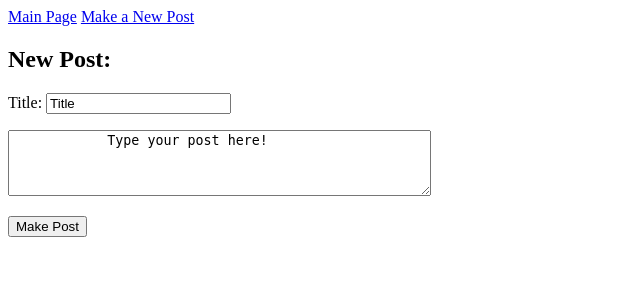
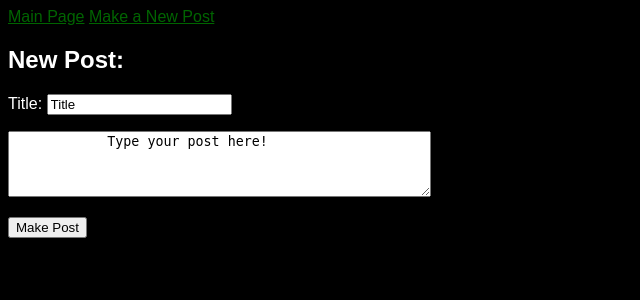
Before and after one commit to jmc5391/build-a-blog, a Flask app: page /newpost in a window 1280 px wide. Shown: the top 300 px of the page, without its empty margins (0-640 px from the left). Run offline with Flask 2, Linux system fonts and the light colour scheme.

Commit message:
added very basic css

```diff
--- /dev/null
+++ b/static/styles/mainpage.css
@@ -0,0 +1,18 @@
+html {
+    background-color: black;
+    font-family: Arial, Helvetica, sans-serif;
+    color: white;
+}
+
+a {
+    color: darkgreen
+}
+
+p {
+    font-family: Arial, Helvetica, sans-serif;
+}
+
+.error {
+    color: red ;
+    font-style: italic;
+}
--- a/templates/base.html
+++ b/templates/base.html
@@ -6,9 +6,7 @@
             <a href='/blog'>Main Page</a>
             <a href='/newpost'>Make a New Post</a>
         </nav>
-        <style>
-            .error { color: red; }
-        </style>
+        <link rel= "stylesheet" type= "text/css" href= "{{ url_for('static',filename='styles/mainpage.css') }}">
     </head>
     <body>
 
```
